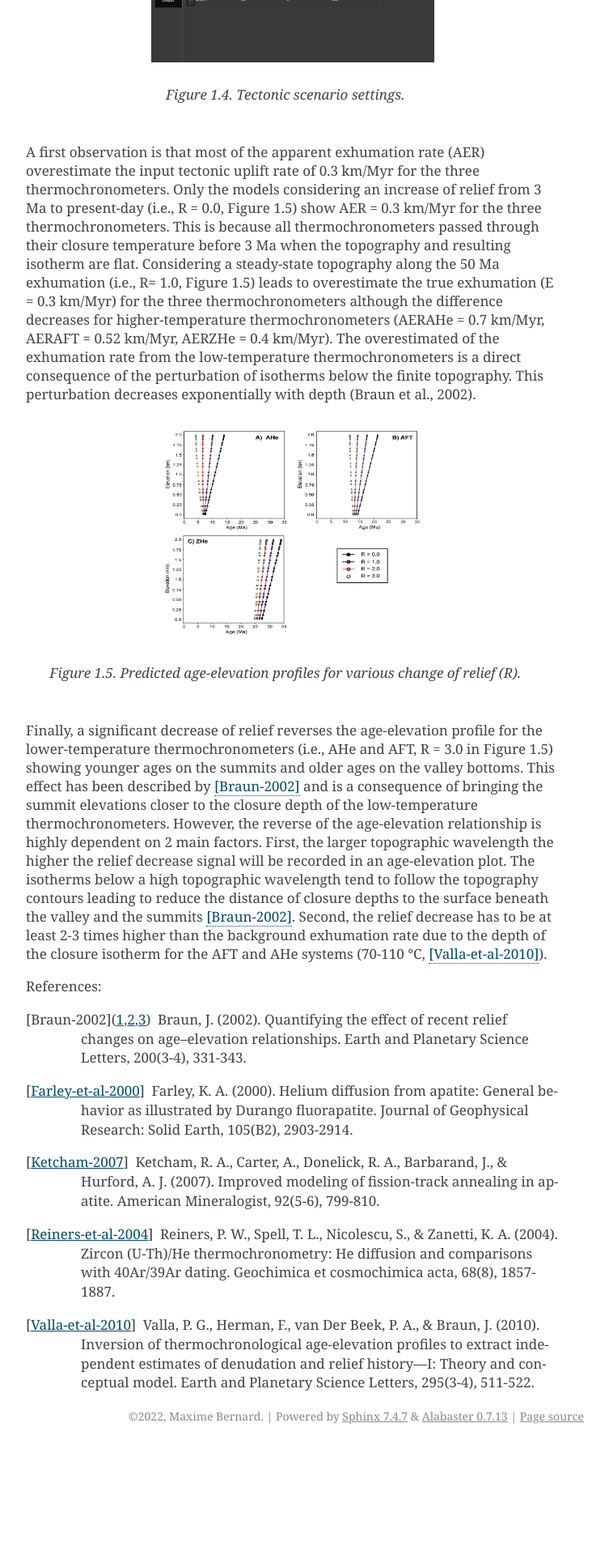
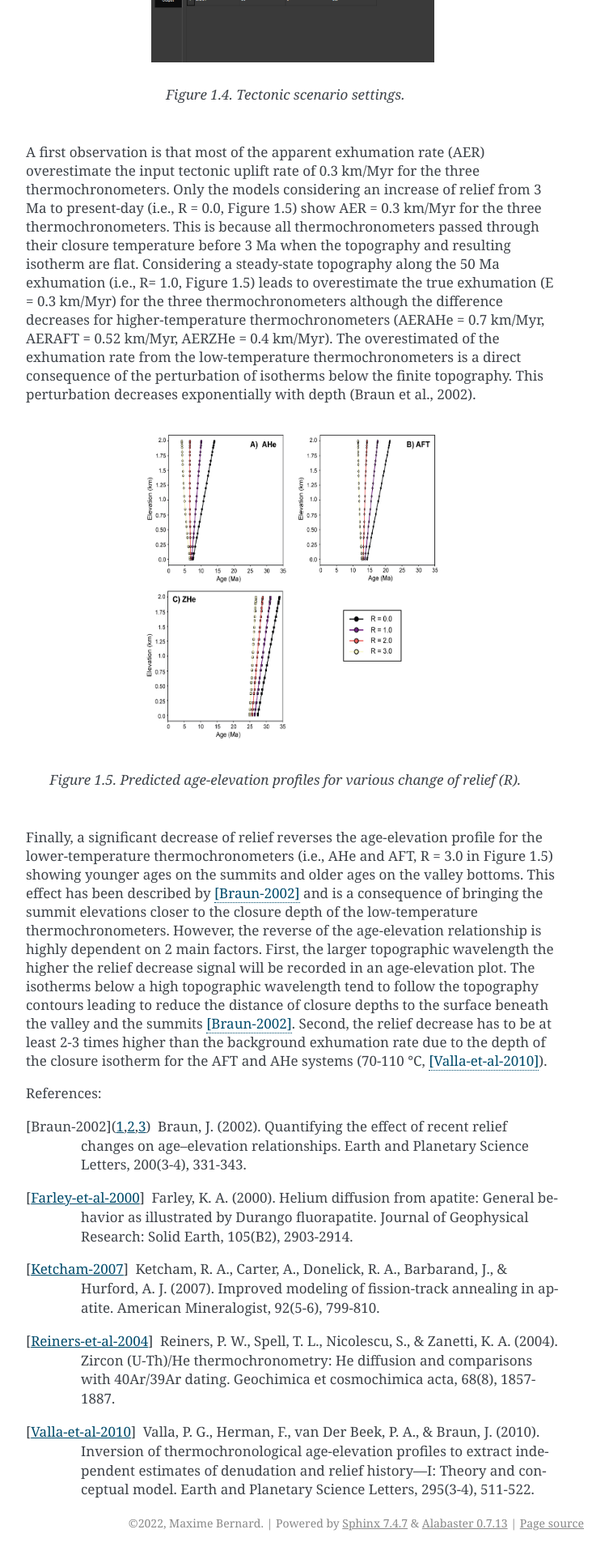
Before and after one commit to MBernAca/PecubeGUI_Doc, a Sphinx documentation site: the page built from docs/source/Examples.rst, in a window 1280 px wide. Shown: the part 3257-5177 px from the top of the page at 81% size, without its empty margins (388-1141 px from the left). Built offline with Sphinx 7.4.7, drawn with Linux system fonts in a browser that asks for light colours; before the commit the page ends 5045 px from its top, so only the background shows below that.

Commit message:
Update Examples.rst

```diff
--- a/docs/source/Examples.rst
+++ b/docs/source/Examples.rst
@@ -53,8 +53,8 @@ Once the run has finished, the resulting age-elevation profiles can be plotted.
 | A first observation is that most of the apparent exhumation rate (AER) overestimate the input tectonic uplift rate of 0.3 km/Myr for the three thermochronometers. Only the models considering an increase of relief from 3 Ma to present-day (i.e., R = 0.0, Figure 1.5) show AER = 0.3 km/Myr for the three thermochronometers. This is because all thermochronometers passed through their closure temperature before 3 Ma when the topography and resulting isotherm are flat. Considering a steady-state topography along the 50 Ma exhumation (i.e., R= 1.0, Figure 1.5) leads to overestimate the true exhumation (E = 0.3 km/Myr) for the three thermochronometers although the difference decreases for higher-temperature thermochronometers (AERAHe = 0.7 km/Myr, AERAFT = 0.52 km/Myr, AERZHe = 0.4 km/Myr). The overestimated of the exhumation rate from the low-temperature thermochronometers is a direct consequence of the perturbation of isotherms below the finite topography. This perturbation decreases exponentially with depth (Braun et al., 2002).
 
 .. figure:: ../images/Batch_results_Syn01.png
-    :height: 268
-    :width: 350
+    :height: 400
+    :width: 400
     :align: center
 
     *Figure 1.5. Predicted age-elevation profiles for various change of relief (R).*
```
